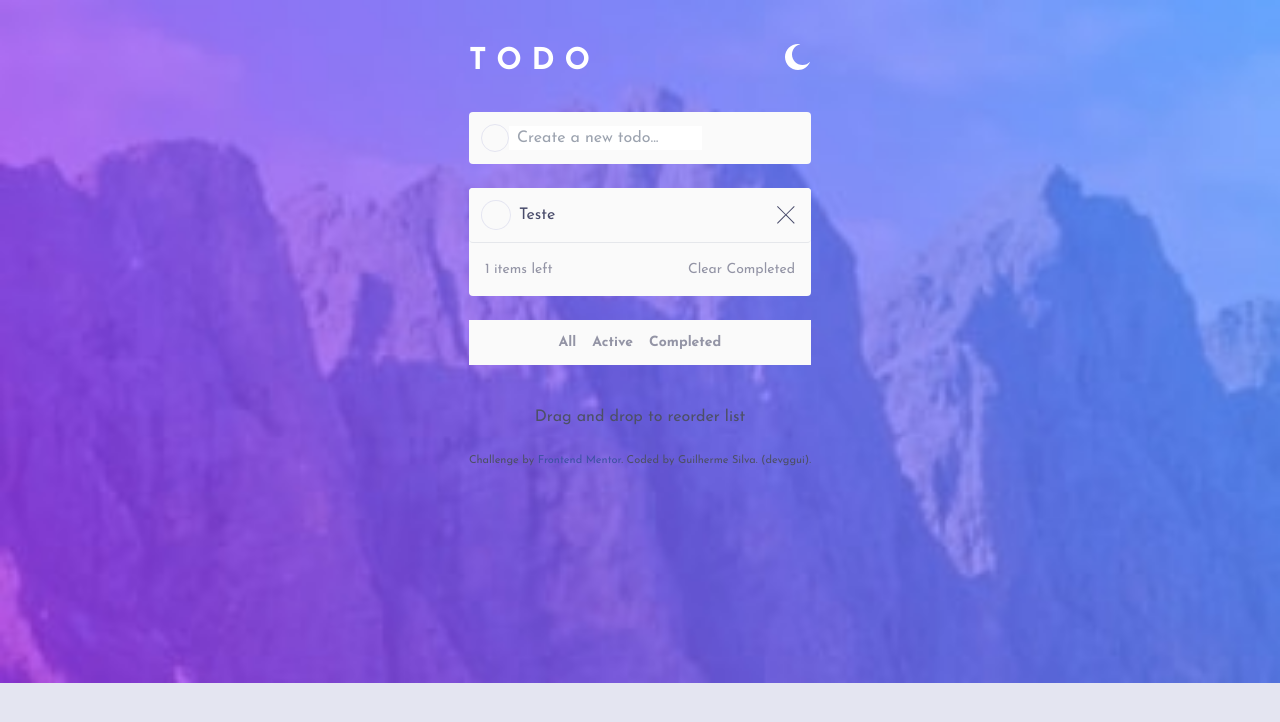
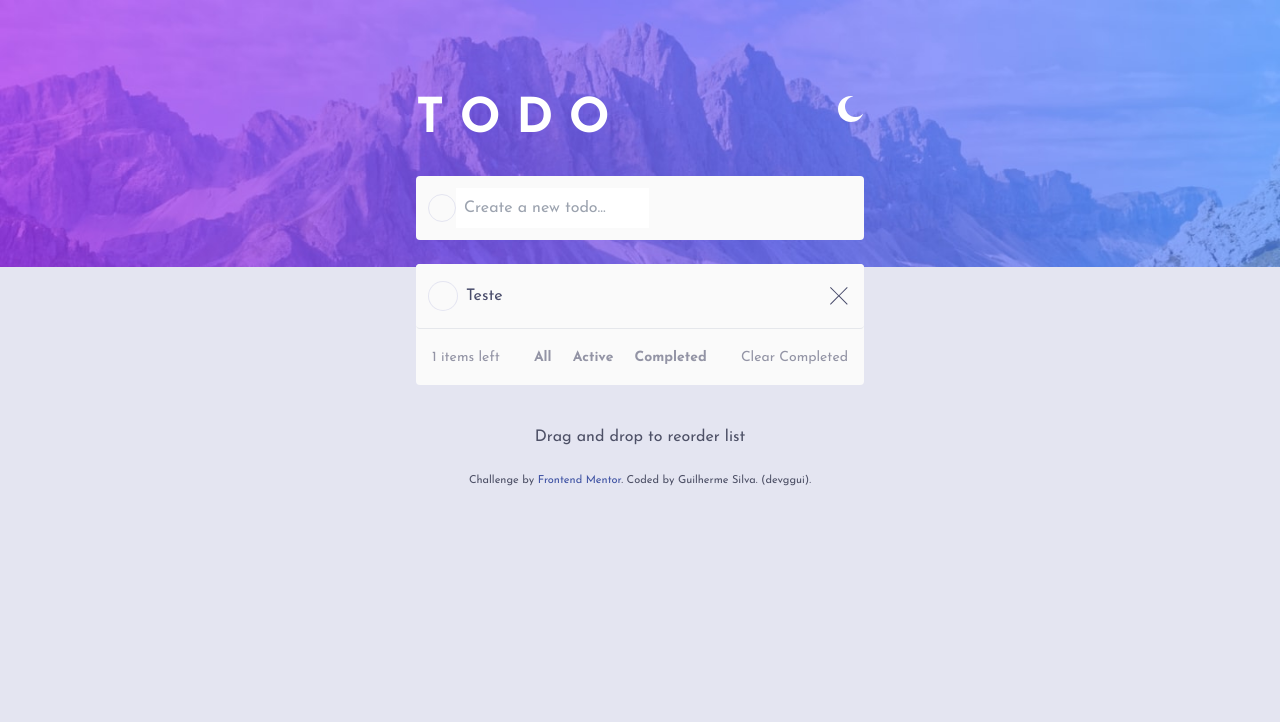
Before and after one commit to devggui/todo-app, a website: page index.html in a window 1280 px wide. Drawn offline with nearby package versions, Linux system fonts and the light colour scheme.

Commit message:
feat: ajust in template light

```diff
--- a/index.html
+++ b/index.html
@@ -19,14 +19,14 @@
   <title>Frontend Mentor | Todo app</title>
 </head>
 <body>
-  <div class="w-screen h-screen flex flex-col items-center justify-center text-left bg-[var(--light-Very-Light-Grayish-Blue)] bg-[url('./images/bg-mobile-light.jpg')] bg-no-repeat bg-contain">
-    <div class="px-8 top-11 absolute">
+  <div class="w-screen h-screen flex flex-col items-center justify-center text-left bg-[var(--light-Very-Light-Grayish-Blue)] bg-[url('./images/bg-mobile-light.jpg')] bg-no-repeat bg-contain md:bg-[url('./images/bg-desktop-light.jpg')]">
+    <div class="px-8 absolute top-11 md:top-24 md:w-2/5">
       <div class="mb-8">
-        <h1 class="flex flex-row justify-between text-left text-3xl text-white font-bold">T O D O<a id="mode"><img src="images/icon-moon.svg" alt="Icone em formato de um sol na cor branca"></a></h1>
+        <h1 class="flex flex-row justify-between text-left text-3xl text-white font-bold md:text-5xl">T O D O<a id="mode"><img src="images/icon-moon.svg" alt="Icone em formato de um sol na cor branca"></a></h1>
       </div>
       <div class="flex flex-row items-center mb-6 p-3 bg-[var(--light-Very-Light-Gray)] rounded-[4px] relative cursor-pointer">
         <label class="w-7 h-7 rounded-full border-[1px] border-[var(--light-Very-Light-Grayish-Blue)]"></label>
-        <input type="text" placeholder="Create a new todo..." class=" text-black px-2">
+        <input type="text" placeholder="Create a new todo..." class=" text-black px-2 md:py-2">
       </div>
 
       <div class="flex flex-col h-auto bg-[var(--light-Very-Light-Gray)] rounded-t-[4px] rounded-b-[4px]">
@@ -35,36 +35,31 @@
             <div class="p-[1px] bg-[var(--light-Very-Light-Grayish-Blue)] rounded-full md:hover:bg-gradient-to-r from-[var(--primary-from)] to-[var(--primary-to)]">
               <input type="checkbox" class="w-7 h-7 rounded-full align-middle appearance-none outline-none cursor-pointer bg-[var(--light-Very-Light-Gray)] checked:bg-gradient-to-r from-[var(--primary-from)] to-[var(--primary-to)]" id="checkbox">
             </div>
-            <label for="checkbox" class="px-2 text-[var(--light-Very-Dark-Grayish-Blue)]">Teste</label>
+            <label for="checkbox" class="px-2 text-[var(--light-Very-Dark-Grayish-Blue)] md:py-2">Teste</label>
             <img src="./images/icon-cross.svg" alt="Icone de correto" class="absolute right-4">
           </div>
         </div>
-        <div class="flex flex-row items-center justify-between pb-4 pt-4">
-          <span class="ml-4 mr-6 text-[var(--light-Dark-Grayis-Blue)] hover:text-[var(--light-Very-Dark-Grayish-Blue)]">1 items left</span>
-          <span class="mr-4 ml-6 text-[var(--light-Dark-Grayis-Blue)] hover:text-[var(--light-Very-Dark-Grayish-Blue)]">Clear Completed</span>
+        <div class="flex flex-row items-center justify-between py-4">
+          <span class="ml-4 text-[var(--light-Dark-Grayis-Blue)]">1 items left</span>
+          <!-- desktop layout -->
+          <div class="hidden md:block">
+            <span class="text-[var(--light-Dark-Grayis-Blue)] font-bold hover:text-[var(--light-Very-Dark-Grayish-Blue)]">All</span>
+            <span class="px-4 text-[var(--light-Dark-Grayis-Blue)] font-bold hover:text-[var(--light-Very-Dark-Grayish-Blue)]">Active</span>
+            <span class="text-[var(--light-Dark-Grayis-Blue)] font-bold hover:text-[var(--light-Very-Dark-Grayish-Blue)]">Completed</span>
+          </div>
+          <!-- end desktop layout  -->
+          <span class="mr-4 text-[var(--light-Dark-Grayis-Blue)] hover:text-[var(--light-Very-Dark-Grayish-Blue)]">Clear Completed</span>
         </div>
-
-        <!-- <div class="md:flex flex-row items-center justify-between pb-4 pt-4">
-          <span class="ml-4 mr-6 hover:text-[var(--dark-Light-Grayish-Blue)]">1 items left</span>
-          <div>
-            <span>All</span>
-            <span>Active</span>
-            <span>Completed</span>
-          </div>
-          <span class="mr-4 ml-6 hover:text-[var(--dark-Light-Grayish-Blue)]">Clear Completed</span>
-        </div>   -->
-
       </div>
-
-      <!-- mobile -->
-      <div class="footer-mobile mt-6 rounded-[4px]">
-        <div class="flex flex-row items-center justify-center text-center p-3 bg-[var(--light-Very-Light-Gray)]">
+      <!-- mobile layout -->
+      <div class="footer-mobile mt-6 block md:hidden">
+        <div class="flex flex-row items-center justify-center text-center p-3 bg-[var(--light-Very-Light-Gray)] rounded-[4px]">
           <span class="text-[var(--light-Dark-Grayis-Blue)] font-bold hover:text-[var(--light-Very-Dark-Grayish-Blue)]">All</span>
           <span class="px-4 text-[var(--light-Dark-Grayis-Blue)]  font-bold hover:text-[var(--light-Very-Dark-Grayish-Blue)]">Active</span>
           <span class="text-[var(--light-Dark-Grayis-Blue)] font-bold hover:text-[var(--light-Very-Dark-Grayish-Blue)]">Completed</span>
         </div>
       </div>
-      <!-- end mobile -->
+      <!-- end mobile layout -->
 
       <p class="text-center text-[var(--dark-Very-Dark-Grayish-Blue)] mt-10 mb-6">Drag and drop to reorder list</p>
       <div class="text-[11px] text-center text-[var(--dark-Very-Dark-Grayish-Blue)]">
--- a/styles/style.css
+++ b/styles/style.css
@@ -14,26 +14,6 @@ span {
   font-size: 14px;
 }
 
-span:hover {
-  color: var(--dark-Light-Grayish-Blue-hover);
-  font-weight: bold;
-  cursor: pointer;
-}
-
-#checkbox-icon1:hover {
-  border-radius: 50%;
-  border: 1px solid transparent;
-  background: linear-gradient(hsl(192, 100%, 67%), hsl(280, 87%, 65%)) border-box;
-  -webkit-mask:
-     linear-gradient(#fff 0 0) padding-box,
-     linear-gradient(#fff 0 0);
-  mask:
-    linear-gradient(#fff 0 0) padding-box,
-    linear-gradient(#fff 0 0);
-  -webkit-mask-composite: xor;
-          mask-composite: exclude;
-}
-
 textarea:focus, input:focus, select:focus {
   box-shadow: 0 0 0 0;
   border: 0 none;
```
Also changed, not shown: README.md.
